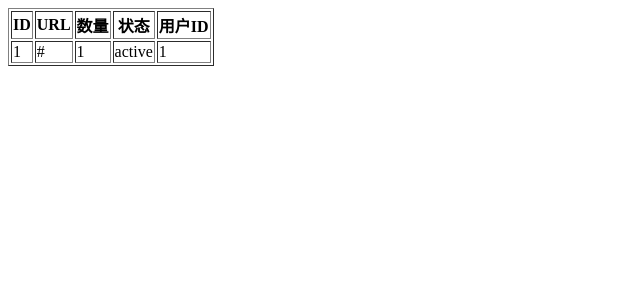
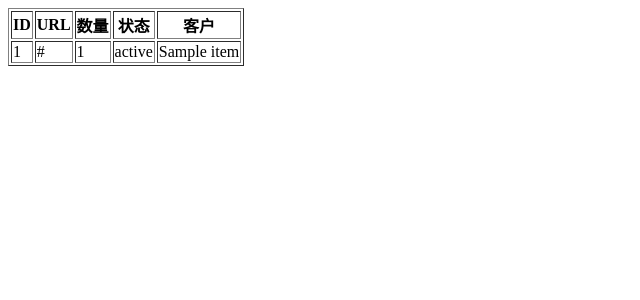
Before and after one commit to ming666674/pingtai, a Flask app: template pingtai/templates/order_list.html in a window 1280 px wide. Shown: the top 300 px of the page, without its empty margins (0-640 px from the left). Run offline with Flask 3, Linux system fonts and the light colour scheme; the visitor is signed in with stand-in values (Sample User, id 1); the template is opened without the code that fills it: most values are stand-ins (such as "Sample title", 1, 10 or a date in 2020).

Commit message:
refactor：连表查询

```diff
--- a/pingtai/templates/order_list.html
+++ b/pingtai/templates/order_list.html
@@ -12,7 +12,7 @@
                 <th>URL</th>
                 <th>数量</th>
                 <th>状态</th>
-                <th>用户ID</th>
+                <th>客户</th>
             </tr>
         </thead>
         <tbody>
@@ -22,7 +22,7 @@
                 <td>{{item.url}}</td>
                 <td>{{item.count}}</td>
                 <td>{{item.status}}</td>
-                <td>{{item.user_id}}</td>
+                <td>{{item.real_name}}</td>
             </tr>
             {% endfor %}
         </tbody>
```
